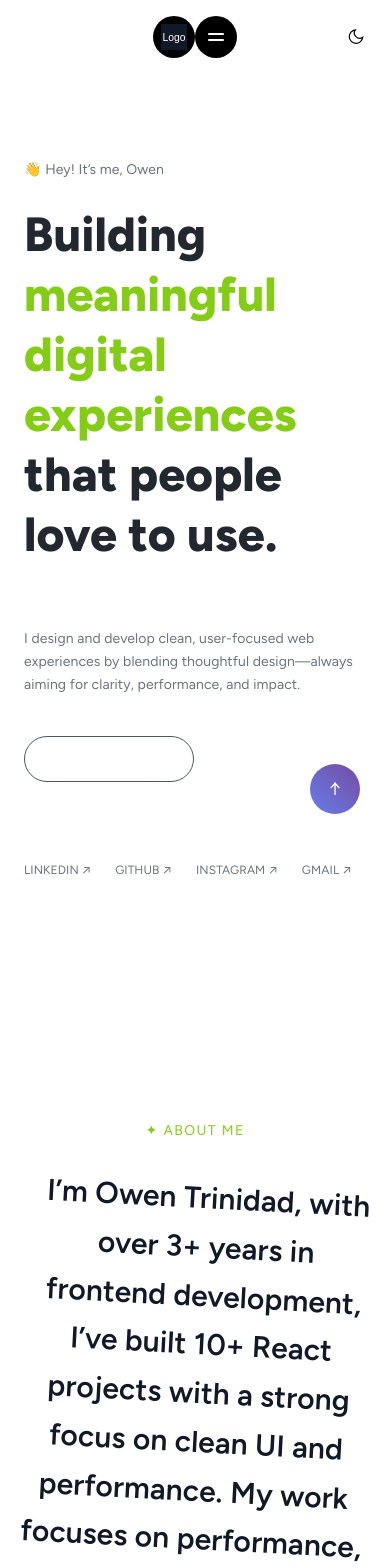
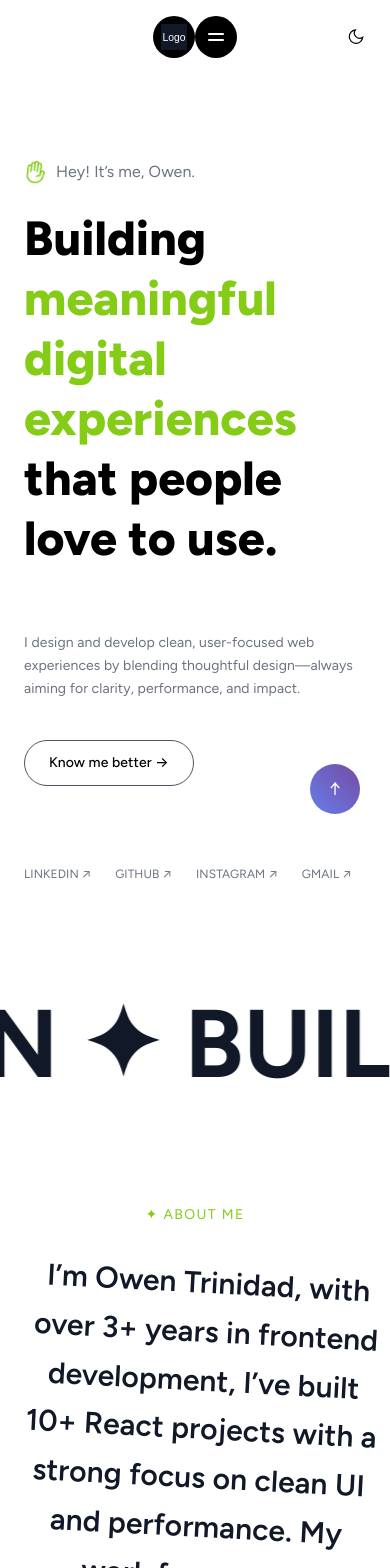
Before and after one commit to hoyitsowen/portfolio, a React (Create React App) app: page / in a window 390 px wide. Shown: the top 1568 px of the page. Built offline with nearby package versions, Linux system fonts and the light colour scheme; a web font is replaced by a local one.

Commit message:
Home to Services section almost finish

```diff
--- a/src/App.js
+++ b/src/App.js
@@ -10,7 +10,6 @@ import ScrollToTop from './components/ScrollToTop';
 import './App.css';
 import PillNav from './components/PillNav';
 import logo from './assets/logo.svg';
-import StraightLoop from './components/StraightLoop';
 
 function App() {
   return (
@@ -34,11 +33,6 @@ function App() {
           pillTextColor="#000000"
         />
         <Hero />
-        <StraightLoop
-          text="Design ✦ Build ✦ Deliver ✦ User Interfaces ✦ Experiences ✦"
-          speed={0.8}
-          className="text-[6rem] font-bold uppercase text-white"
-        />
         <About />
         <Projects />
         <Skills />
--- a/src/components/About.js
+++ b/src/components/About.js
@@ -4,7 +4,7 @@ import WordHighlight from './WordHighlight';
 
 const About = () => {
   return (
-    <section id="about" className="relative flex justify-center px-6 py-20 md:py-32 site-hero">
+    <section id="about" className="relative flex justify-center px-3 py-20 md:py-32 site-hero bg-white dark:bg-[#141414]">
       <div className="w-full max-w-4xl text-center stack stack--lg">
         {/* Section label */}
         <p className="text-sm uppercase tracking-widest text-accent font-clash">
--- a/src/components/Hero.js
+++ b/src/components/Hero.js
@@ -1,13 +1,16 @@
 import React from "react";
+import StraightLoop from './StraightLoop';
+import { HiOutlineHandRaised } from "react-icons/hi2";
+import '../styles/Hero.css';
 
 const Hero = () => {
   return (
-    <section className="relative min-h-screen site-hero">
+    <section className="relative min-h-screen site-hero bg-white dark:bg-[#141414]">
       <div className="mx-auto max-w-7xl px-6 pt-32 lg:px-8">
 
         {/* Top intro */}
-        <p className="mt-8 mb-6 flex items-center gap-2 text-sm text-muted">
-          👋 Hey! It’s me, Owen
+        <p className="mt-8 mb-6 flex items-center gap-2 text-base text-muted">
+          <HiOutlineHandRaised className="text-2xl text-accent wave" /> Hey! It’s me, Owen.
         </p>
 
         {/* Main grid */}
@@ -15,7 +18,7 @@ const Hero = () => {
 
           {/* LEFT – Headline */}
           <div className="lg:col-span-8">
-            <h1 className="text-balance text-5xl font-extrabold leading-tight sm:text-6xl xl:text-7xl font-clash">
+            <h1 className="text-balance text-5xl font-extrabold leading-tight sm:text-6xl xl:text-7xl font-clash text-black dark:text-white">
               Building{" "}
               <span className="text-accent">
                 meaningful digital experiences
@@ -32,7 +35,7 @@ const Hero = () => {
               for clarity, performance, and impact.
             </p>
 
-           <button className="group relative mt-6 w-fit overflow-hidden rounded-full border border-gray-600 px-6 py-3 text-sm font-medium text-white transition hover:border-white">
+           <button className="group relative mt-6 w-fit overflow-hidden rounded-full border border-gray-600 px-6 py-3 text-sm font-medium text-black dark:text-white transition hover:border-white">
             {/* Default text */}
             <span className="block transition-all duration-300 group-hover:-translate-y-full group-hover:opacity-0">
               Know me better →
@@ -52,7 +55,15 @@ const Hero = () => {
           <a href="https://www.instagram.com/hoyitsowen/" className="hover:text-white">INSTAGRAM ↗</a>
           <a href="mailto:owen.trinidad23@gmail.com" className="hover:text-white">GMAIL ↗</a>
         </div>
+      </div>
 
+      {/* Full width StraightLoop */}
+      <div className="mt-20">
+        <StraightLoop
+          text="Design ✦ Build ✦ Deliver ✦ User Interfaces ✦ Experiences ✦ Development ✦ Solutions ✦"
+          speed={0.8}
+          className="text-[6rem] font-bold uppercase text-black dark:text-white"
+        />
       </div>
     </section>
   );
--- a/src/components/PillNav.js
+++ b/src/components/PillNav.js
@@ -246,7 +246,11 @@ const PillNav = ({
   }, []);
 
   useEffect(() => {
-    document.documentElement.setAttribute('data-theme', theme);
+    if (theme === 'dark') {
+      document.documentElement.classList.add('dark');
+    } else {
+      document.documentElement.classList.remove('dark');
+    }
     localStorage.setItem('theme', theme);
   }, [theme]);
 
@@ -430,7 +434,7 @@ const PillNav = ({
             </svg>
           ) : (
             // Sun icon
-            <svg className="theme-icon" viewBox="0 0 24 24" fill="none" stroke="currentColor" strokeWidth="1.6" aria-hidden="true" focusable="false">
+            <svg className="theme-icon sun-icon" viewBox="0 0 24 24" fill="none" stroke="currentColor" strokeWidth="1.6" aria-hidden="true" focusable="false">
               <circle cx="12" cy="12" r="4" />
               <path d="M12 2v2M12 20v2M4.93 4.93l1.41 1.41M17.66 17.66l1.41 1.41M2 12h2M20 12h2M4.93 19.07l1.41-1.41M17.66 6.34l1.41-1.41" />
             </svg>
--- a/src/components/Projects.js
+++ b/src/components/Projects.js
@@ -30,18 +30,18 @@ const projects = [
 
 export default function Projects() {
   return (
-    <section className="relative w-full bg-black px-6 py-24 md:px-20">
+    <section className="relative w-full bg-white dark:bg-[#141414] px-6 py-24 md:px-20">
       {/* Header */}
       <div className="mb-16 max-w-3xl">
         <span className="mb-4 inline-flex items-center gap-2 text-sm font-medium uppercase tracking-wide text-lime-400">
           ✦ My Work
         </span>
 
-        <h2 className="text-4xl font-semibold text-white md:text-5xl">
+        <h2 className="text-4xl font-semibold text-black dark:text-white md:text-5xl">
           Selected Projects
         </h2>
 
-        <p className="mt-4 text-base text-neutral-400">
+        <p className="mt-4 text-base text-neutral-600 dark:text-neutral-400">
           Here’s a curated selection showcasing my expertise and the achieved results.
         </p>
       </div>
@@ -68,15 +68,15 @@ export default function Projects() {
             {/* Meta */}
             <div className="mt-6 flex items-center justify-between">
               <div>
-                <h3 className="text-xl font-medium text-white">
+                <h3 className="text-xl font-medium text-black dark:text-white">
                   {project.title}
                 </h3>
-                <p className="mt-1 text-sm text-neutral-400">
+                <p className="mt-1 text-sm text-neutral-600 dark:text-neutral-400">
                   {project.category}
                 </p>
               </div>
 
-              <span className="text-sm text-neutral-500">
+              <span className="text-sm text-neutral-700 dark:text-neutral-500">
                 {project.year}
               </span>
             </div>
@@ -85,7 +85,7 @@ export default function Projects() {
         ))}
       </div>
       <div className="flex justify-center">
-        <button className="group relative mt-6 w-fit overflow-hidden rounded-full border border-gray-600 px-6 py-3 text-sm font-medium text-white transition hover:border-white">
+        <button className="group relative mt-6 w-fit overflow-hidden rounded-full border border-gray-600 px-6 py-3 text-sm font-medium text-black dark:text-white transition hover:border-white">
           <span className="block transition-all duration-300 group-hover:-translate-y-full group-hover:opacity-0">
             View All Projects
           </span>
--- a/src/components/Skills.js
+++ b/src/components/Skills.js
@@ -23,7 +23,7 @@ const techLogos = [
 
 const Skills = () => {
   return (
-    <section className="relative w-full bg-black px-6 py-24 md:px-20">
+    <section className="relative w-full bg-white dark:bg-[#141414] px-6 py-24 md:px-20">
         <span className="mb-4 inline-flex items-center gap-2 text-sm font-medium uppercase tracking-wide text-lime-400">
           ✦ Specialty
         </span>
--- /dev/null
+++ b/src/styles/Hero.css
@@ -0,0 +1,15 @@
+.wave {
+  animation: wave 2s infinite;
+}
+
+@keyframes wave {
+  0%, 100% {
+    transform: rotate(0deg);
+  }
+  25% {
+    transform: rotate(14deg);
+  }
+  75% {
+    transform: rotate(-12deg);
+  }
+}
--- a/src/styles/PillNav.css
+++ b/src/styles/PillNav.css
@@ -121,6 +121,10 @@
   fill: none;
 }
 
+.dark .theme-toggle .sun-icon {
+  stroke: #9ca3af !important;
+}
+
 /* Slightly increase hit area while keeping icon small */
 .theme-toggle {
   padding: 0.4rem 0.55rem;
--- a/tailwind.config.js
+++ b/tailwind.config.js
@@ -3,6 +3,7 @@ module.exports = {
   content: [
     "./src/**/*.{js,jsx,ts,tsx}",
   ],
+  darkMode: 'class',
   theme: {
     extend: {},
   },
```
